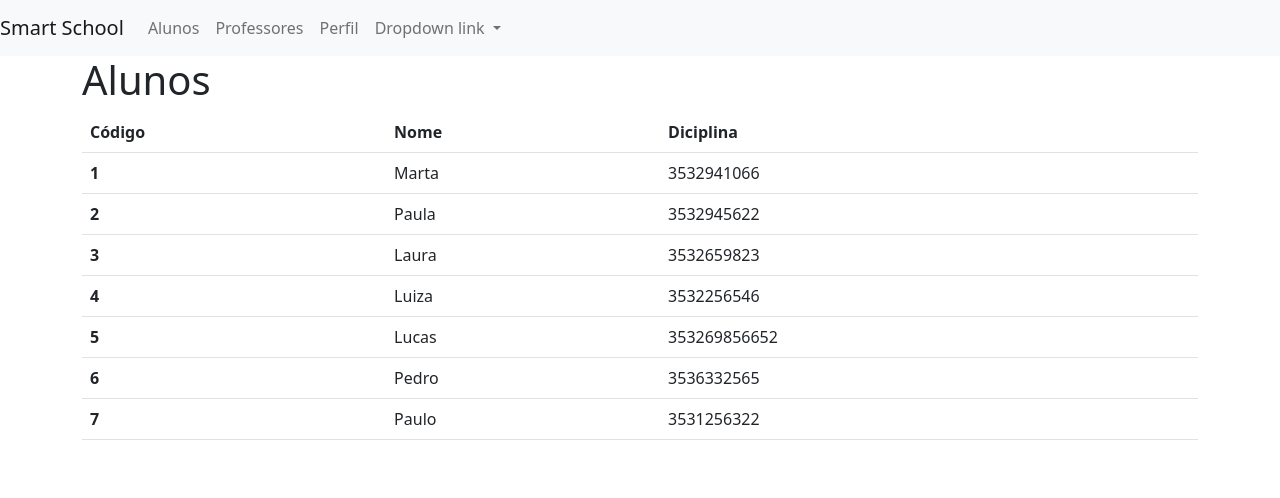
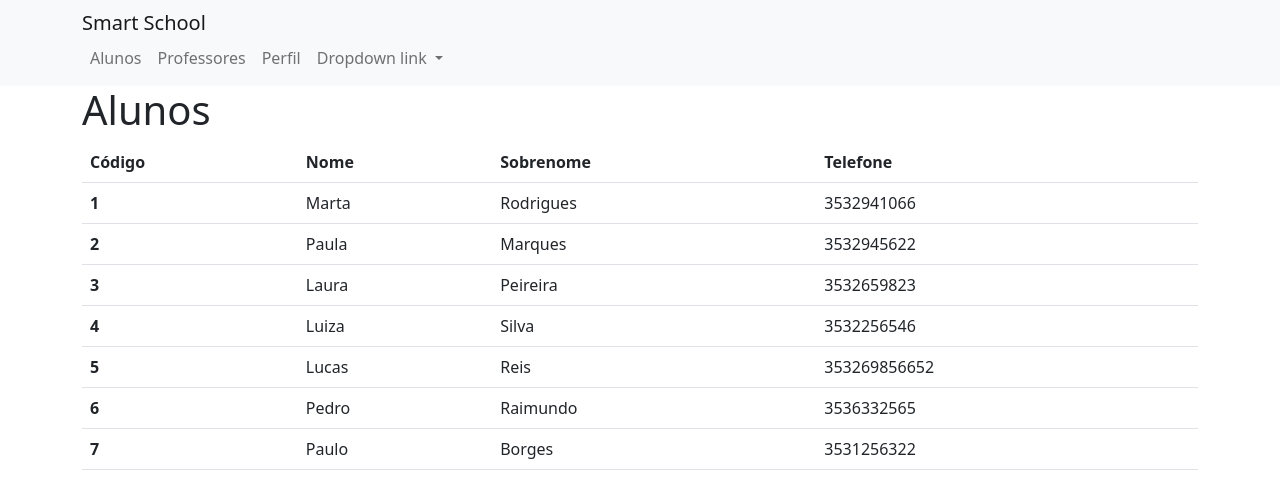
Before and after one commit to danilo-borges-dev/SPA_Angular_e_ASP_NET, an Angular app in the folder SmartShool/: page /alunos in a window 1280 px wide. Shown: the top 498 px of the page. Built offline with nearby package versions, Linux system fonts and the light colour scheme.

Commit message:
Praticando a criação de componentes

```diff
--- a/SmartShool/package.json
+++ b/SmartShool/package.json
@@ -20,6 +20,7 @@
     "@angular/router": "^14.2.0",
     "bootstrap": "^5.2.1",
     "ngx": "^2.4.0",
+    "ngx-bootstrap": "^9.0.0",
     "rxjs": "~7.5.0",
     "tslib": "^2.3.0",
     "zone.js": "~0.11.4"
--- a/SmartShool/src/app/alunos/alunos.component.html
+++ b/SmartShool/src/app/alunos/alunos.component.html
@@ -5,13 +5,15 @@
     <tr>
       <th scope="col">Código</th>
       <th scope="col">Nome</th>
-      <th scope="col">Diciplina</th>
+      <th scope="col">Sobrenome</th>
+      <th scope="col">Telefone</th>
     </tr>
   </thead>
   <tbody>
     <tr *ngFor="let aluno of alunos">
       <th scope="row">{{aluno.id}}</th>
       <td>{{aluno.nome}}</td>
+      <td>{{aluno.sobrenome}}</td>
       <td>{{aluno.telefone}}</td>
     </tr>
   </tbody>
--- a/SmartShool/src/app/app.module.ts
+++ b/SmartShool/src/app/app.module.ts
@@ -9,6 +9,8 @@
 import { DashboardComponent } from './dashboard/dashboard.component';
 import { NavComponent } from './nav/nav.component';
 import { TituloComponent } from './titulo/titulo.component';
+import { BrowserAnimationsModule } from '@angular/platform-browser/animations';
+import { BsDropdownModule } from 'ngx-bootstrap/dropdown';
 
 @NgModule({
   declarations: [
@@ -22,7 +24,9 @@
    ],
   imports: [
     BrowserModule,
-    AppRoutingModule
+    AppRoutingModule,
+    BrowserAnimationsModule,
+    BsDropdownModule.forRoot()
   ],
   providers: [],
   bootstrap: [AppComponent]
--- a/SmartShool/src/app/nav/nav.component.html
+++ b/SmartShool/src/app/nav/nav.component.html
@@ -1,11 +1,14 @@
 <nav class="navbar navbar-expand-lg navbar-light bg-light">
+  <div class="container">
+    <div>
       <a routerLink="dashboard" class="navbar-brand">Smart School</a>
       <button class="navbar-toggler" type="button" data-toggle="collapse" data-target="#navbarNavDropdown"
         aria-controls="navbarNavDropdown" aria-expanded="false" aria-label="Toggle navigation">
         <span class="navbar-toggler-icon"></span>
       </button>
+
       <div class="collapse navbar-collapse" id="navbarNavDropdown">
-    <ul class="navbar-nav">
+        <ul class="navbar-nav mr-auto">
           <li class="nav-item" routerLinkActive="active">
             <a routerLink="alunos" class="nav-link">Alunos</a>
           </li>
@@ -15,17 +18,23 @@
           <li class="nav-item" routerLinkActive="active">
             <a routerLink="perfil" class="nav-link">Perfil</a>
           </li>
+        </ul>
+
+        <ul class="navbar-nav" dropdown>
           <li class="nav-item dropdown">
-        <a class="nav-link dropdown-toggle" href="#" id="navbarDropdownMenuLink" data-toggle="dropdown"
-          aria-haspopup="true" aria-expanded="false">
+            <a id="button-basic" dropdownToggle class="nav-link dropdown-toggle" id="navbarDropdownMenuLink"
+              data-toggle="dropdown" aria-haspopup="true" aria-expanded="false" style="cursor: pointer">
               Dropdown link
             </a>
-        <div class="dropdown-menu" aria-labelledby="navbarDropdownMenuLink">
+            <div id="dropdown-basic" *dropdownMenu class="dropdown-menu" aria-labelledby="navbarDropdownMenuLink">
               <a class="dropdown-item" href="#">Action</a>
               <a class="dropdown-item" href="#">Another action</a>
               <a class="dropdown-item" href="#">Something else here</a>
             </div>
           </li>
         </ul>
+
+      </div>
+    </div>
   </div>
 </nav>
```
Also changed, not shown: 1 other file (tests, documents, lock files or other folders). Lines whose indentation alone changed are shown as unchanged.
